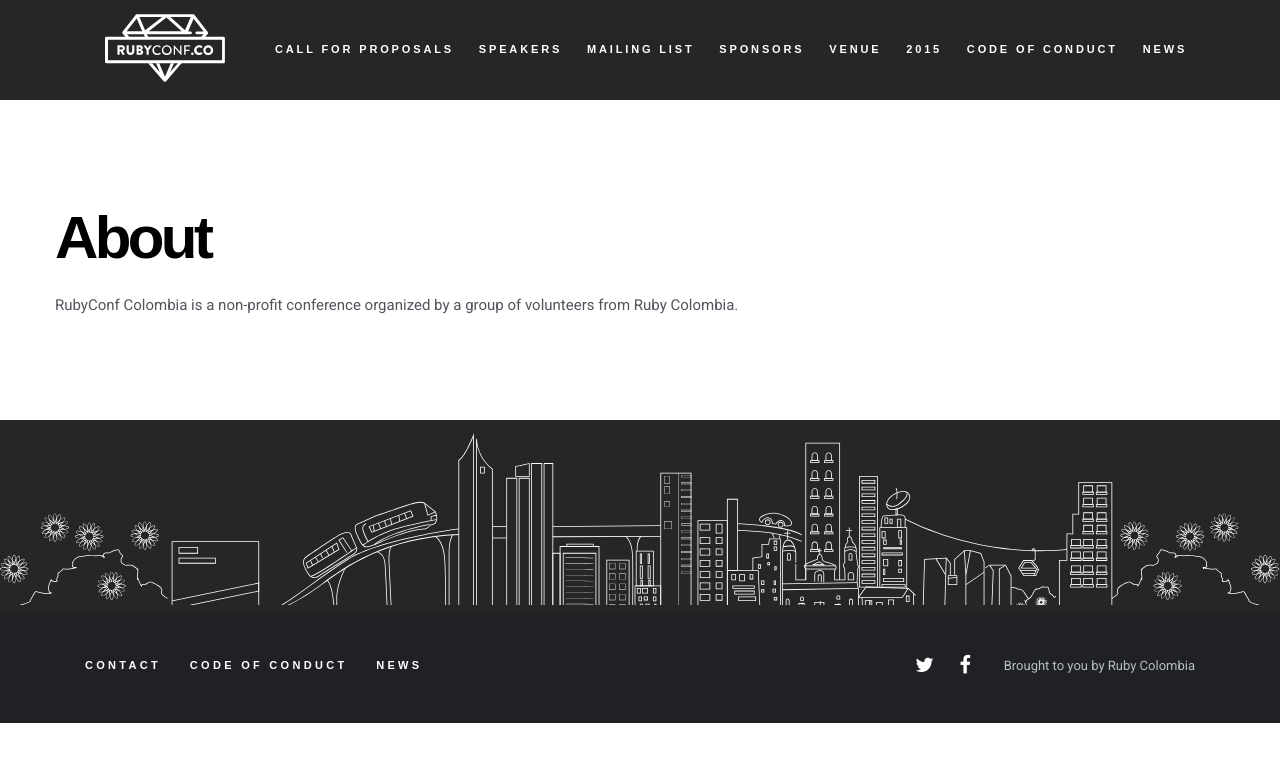
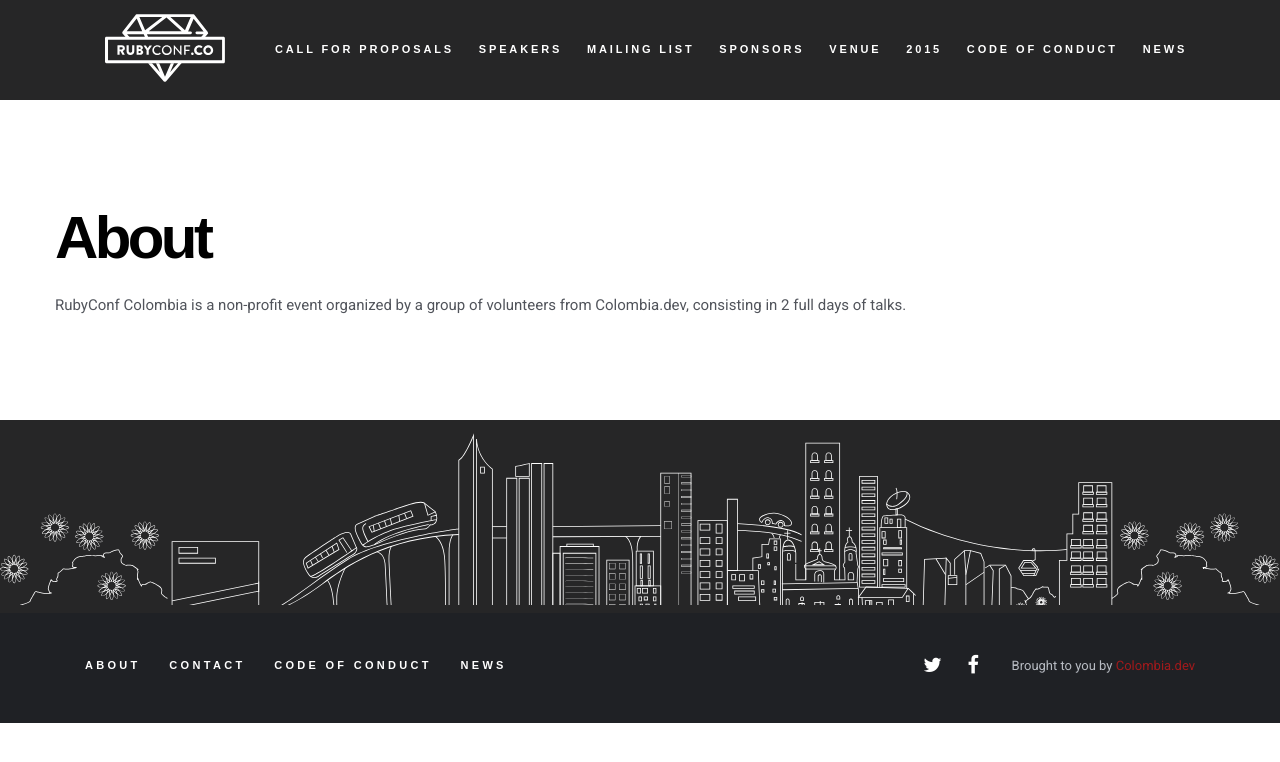
Before and after one commit to RubyConfCo/2016-rubyconfco.github.io, a Jekyll site: the page built from about.md, in a window 1280 px wide. Shown: the top 762 px of the page. Built offline with Jekyll 4.4.1, drawn with Linux system fonts in a browser that asks for light colours; some web fonts are replaced; a script that is not in the unit is left out.

Commit message:
Add link to about page

```diff
--- a/_includes/footer.html
+++ b/_includes/footer.html
@@ -8,6 +8,7 @@
 
         <div class="col-md-6">
           <ul class="footer-nav">
+            <li class="footer-nav-item"><a href="/about">About</a></li>
             <li class="footer-nav-item"><a href="mailto:organizers@rubyconf.co">Contact</a></li>
             <li class="footer-nav-item"><a href="/code-of-conduct.html">Code of Conduct</a></li>
             <li class="footer-nav-item"><a href="/blog/">News</a></li>
@@ -19,7 +20,7 @@
             <li class="socials-nav-item"><a href="https://twitter.com/RubyConfCo" target="_blank"><span class="fa fa-twitter"></span></a></li>
             <li class="socials-nav-item"><a href="https://facebook.com/RubyConfCo" target="_blank"><span class="fa fa-facebook"></span></a></li>
           </ul>
-          <p class="text-alt"><small>Brought to you by Ruby Colombia</small></p>
+          <p class="text-alt"><small>Brought to you by <a href="http://colombia-dev.org/">Colombia.dev</a></small></p>
         </div>
 
       </div>
--- a/about.md
+++ b/about.md
@@ -4,5 +4,5 @@ title: About
 permalink: /about/
 ---
 
-RubyConf Colombia is a non-profit conference organized by a group of volunteers
-from Ruby Colombia.
+RubyConf Colombia is a non-profit event organized by a group of volunteers from
+Colombia.dev, consisting in 2 full days of talks.
```
